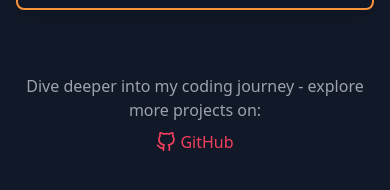
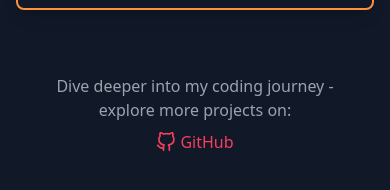
Before and after one commit to evokss/MyPortfolioWebsite, a Next.js app: page /projects in a window 390 px wide. Shown: the part 3434-3624 px from the top of the page. Built offline with nearby package versions, Linux system fonts and the light colour scheme.

Commit message:
Improved GitHub Footer responsiveness for small screens

```diff
--- a/app/components/projects/ProjectsShowcase.jsx
+++ b/app/components/projects/ProjectsShowcase.jsx
@@ -86,7 +86,7 @@ const ProjectsShowcase = () => {
         </div>
 
         {/* GitHub Footer */}
-        <div className="text-center mt-16">
+        <div className="text-center mt-16 px-7 md:p-0">
           <div className="inline-flex flex-col sm:flex-row items-center text-gray-600 dark:text-gray-400">
             <span className="text-center sm:text-left">
               Dive deeper into my coding journey - explore more projects on:
```
